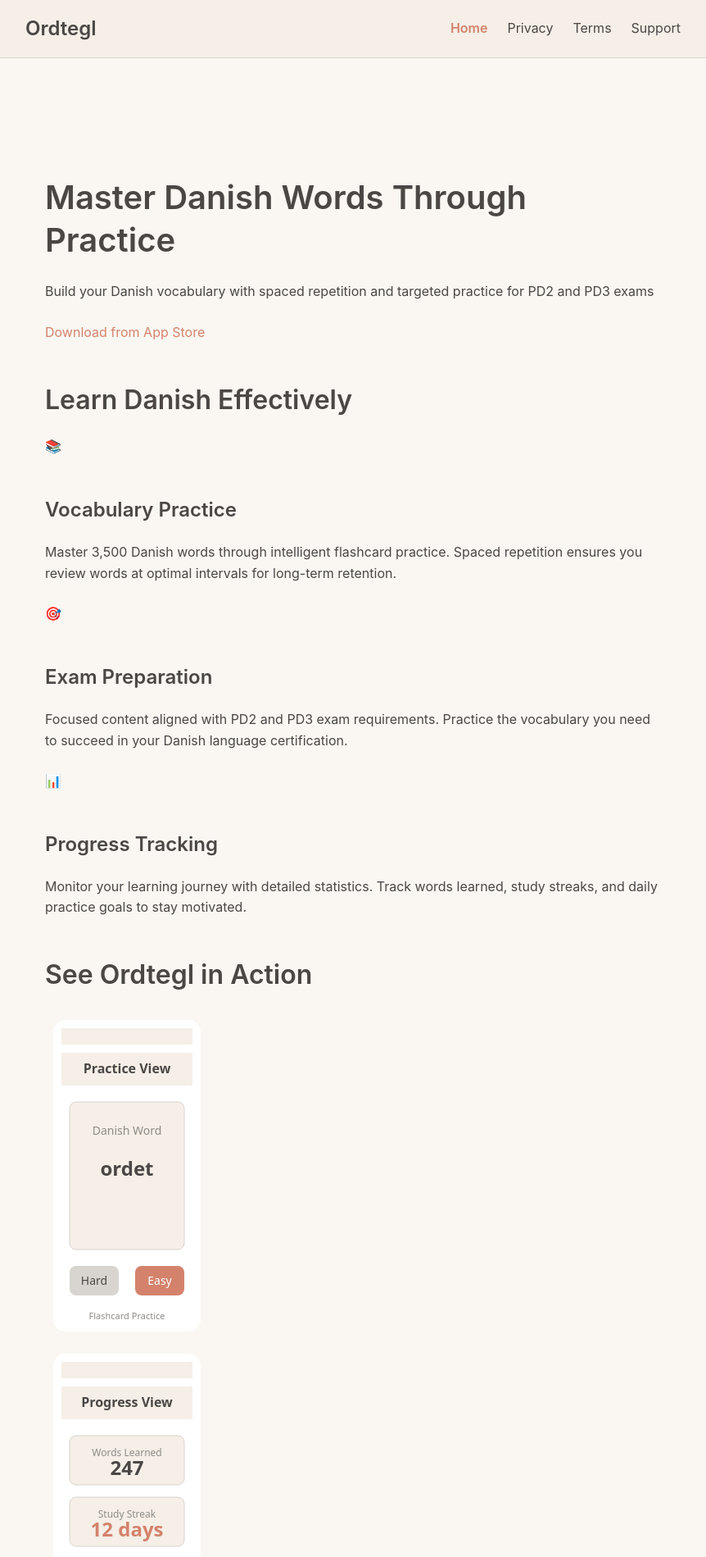
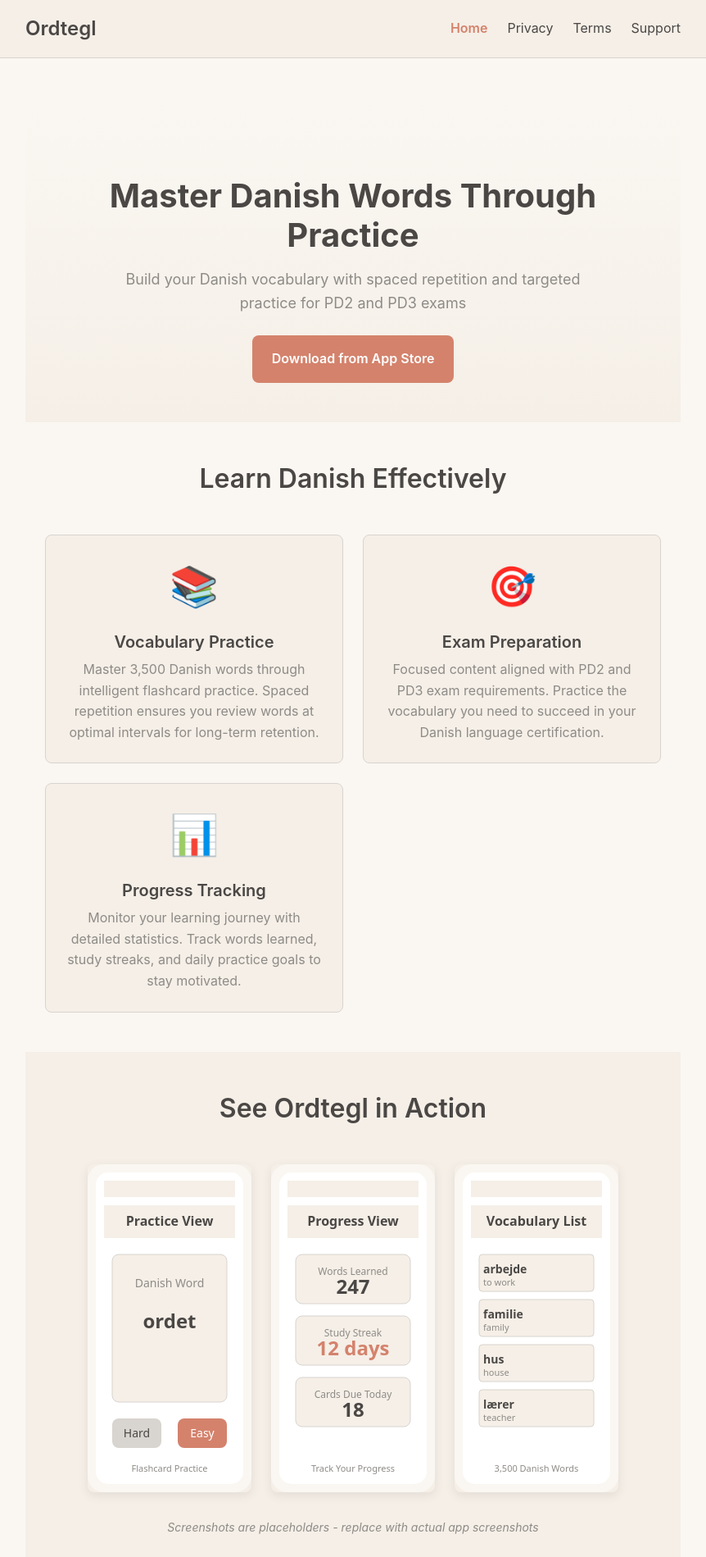
Before and after one commit to lovettbarron/ordtegl, a Jekyll site: the page built from index.html, in a window 1280 px wide. Shown: the top 1899 px of the page at 82% size, without its empty margins (209-1071 px from the left). Built offline with Jekyll 4.4.1, drawn with Linux system fonts in a browser that asks for light colours.

Commit message:
style(03-01): add landing page styles
- Hero section with gradient background and responsive typography
- CTA button with terracotta accent color and hover effects
- Features grid (3-column desktop, stack mobile)
- Screenshot section with responsive flex layout
- Disclaimer section with accent border and surface background
- Bottom CTA section with centered layout
- All spacing uses design tokens, mobile-first responsive

```diff
--- /dev/null
+++ b/_sass/_landing.scss
@@ -0,0 +1,241 @@
+// Landing page component styles
+// Follows warm neutrals design system from _variables.scss
+
+// ============================================
+// Hero Section
+// ============================================
+
+.hero {
+  text-align: center;
+  padding: $spacing-xl 0 $spacing-lg 0;
+  background: linear-gradient(to bottom, $color-background 0%, $color-surface 100%);
+
+  @media (max-width: 767px) {
+    padding: $spacing-lg 0 $spacing-md 0;
+  }
+
+  .hero-title {
+    font-size: 2.5rem;
+    font-weight: 700;
+    color: $color-text-primary;
+    margin: 0 0 $spacing-sm 0;
+    line-height: 1.2;
+
+    @media (max-width: 767px) {
+      font-size: 1.75rem;
+    }
+  }
+
+  .hero-subtitle {
+    font-size: 1.125rem;
+    color: $color-text-secondary;
+    margin: 0 0 $spacing-md 0;
+    max-width: 600px;
+    margin-left: auto;
+    margin-right: auto;
+
+    @media (max-width: 767px) {
+      font-size: 1rem;
+    }
+  }
+}
+
+// ============================================
+// CTA Button
+// ============================================
+
+.btn-primary {
+  display: inline-block;
+  background-color: $color-accent;
+  color: #FFFFFF;
+  padding: $spacing-sm $spacing-md;
+  border-radius: $border-radius-md;
+  text-decoration: none;
+  font-weight: 600;
+  transition: background-color 0.2s ease, transform 0.1s ease;
+
+  &:hover {
+    background-color: $color-accent-hover;
+    text-decoration: none;
+    transform: translateY(-1px);
+  }
+
+  &:active {
+    transform: translateY(0);
+  }
+}
+
+// ============================================
+// Features Section
+// ============================================
+
+.features {
+  padding: $spacing-lg 0;
+
+  @media (max-width: 767px) {
+    padding: $spacing-md 0;
+  }
+
+  h2 {
+    text-align: center;
+    font-size: 2rem;
+    margin: 0 0 $spacing-lg 0;
+    color: $color-text-primary;
+
+    @media (max-width: 767px) {
+      font-size: 1.5rem;
+      margin-bottom: $spacing-md;
+    }
+  }
+}
+
+.features-grid {
+  display: grid;
+  grid-template-columns: repeat(auto-fit, minmax(250px, 1fr));
+  gap: $spacing-md;
+
+  @media (max-width: 767px) {
+    grid-template-columns: 1fr;
+  }
+}
+
+.feature-card {
+  background-color: $color-surface;
+  border: 1px solid $color-border;
+  border-radius: $border-radius-md;
+  padding: $spacing-md;
+  text-align: center;
+
+  .feature-icon {
+    font-size: 3rem;
+    margin-bottom: $spacing-sm;
+  }
+
+  h3 {
+    font-size: 1.25rem;
+    color: $color-text-primary;
+    margin: 0 0 $spacing-xs 0;
+  }
+
+  p {
+    color: $color-text-secondary;
+    margin: 0;
+    line-height: 1.6;
+  }
+}
+
+// ============================================
+// Screenshots Section
+// ============================================
+
+.screenshots {
+  padding: $spacing-lg 0;
+  background-color: $color-surface;
+
+  @media (max-width: 767px) {
+    padding: $spacing-md 0;
+  }
+
+  h2 {
+    text-align: center;
+    font-size: 2rem;
+    margin: 0 0 $spacing-lg 0;
+    color: $color-text-primary;
+
+    @media (max-width: 767px) {
+      font-size: 1.5rem;
+      margin-bottom: $spacing-md;
+    }
+  }
+}
+
+.screenshots-grid {
+  display: flex;
+  justify-content: center;
+  gap: $spacing-md;
+  flex-wrap: wrap;
+  margin-bottom: $spacing-md;
+}
+
+.screenshot-wrapper {
+  flex: 0 1 auto;
+
+  img {
+    max-width: 200px;
+    height: auto;
+    border-radius: $border-radius-md;
+    box-shadow: 0 4px 12px rgba(74, 71, 69, 0.1);
+  }
+}
+
+.screenshots-caption {
+  text-align: center;
+  font-size: 0.875rem;
+  color: $color-text-secondary;
+  font-style: italic;
+  margin: 0;
+}
+
+// ============================================
+// Disclaimer Section
+// ============================================
+
+.disclaimer {
+  padding: $spacing-lg 0;
+
+  @media (max-width: 767px) {
+    padding: $spacing-md 0;
+  }
+
+  .container {
+    background-color: $color-surface;
+    border-left: 4px solid $color-accent;
+    padding: $spacing-md;
+    border-radius: $border-radius-sm;
+  }
+
+  h2 {
+    font-size: 1.25rem;
+    color: $color-text-primary;
+    margin: 0 0 $spacing-xs 0;
+  }
+
+  p {
+    color: $color-text-secondary;
+    margin: 0;
+    line-height: 1.6;
+  }
+}
+
+// ============================================
+// Bottom CTA Section
+// ============================================
+
+.cta-bottom {
+  padding: $spacing-lg 0;
+  text-align: center;
+
+  @media (max-width: 767px) {
+    padding: $spacing-md 0;
+  }
+
+  h2 {
+    font-size: 1.75rem;
+    color: $color-text-primary;
+    margin: 0 0 $spacing-sm 0;
+
+    @media (max-width: 767px) {
+      font-size: 1.5rem;
+    }
+  }
+
+  p {
+    color: $color-text-secondary;
+    margin: 0 0 $spacing-md 0;
+    font-size: 1.125rem;
+
+    @media (max-width: 767px) {
+      font-size: 1rem;
+    }
+  }
+}
--- a/assets/css/main.scss
+++ b/assets/css/main.scss
@@ -5,3 +5,4 @@
 @import "base";
 @import "layout";
 @import "components";
+@import "landing";
```
